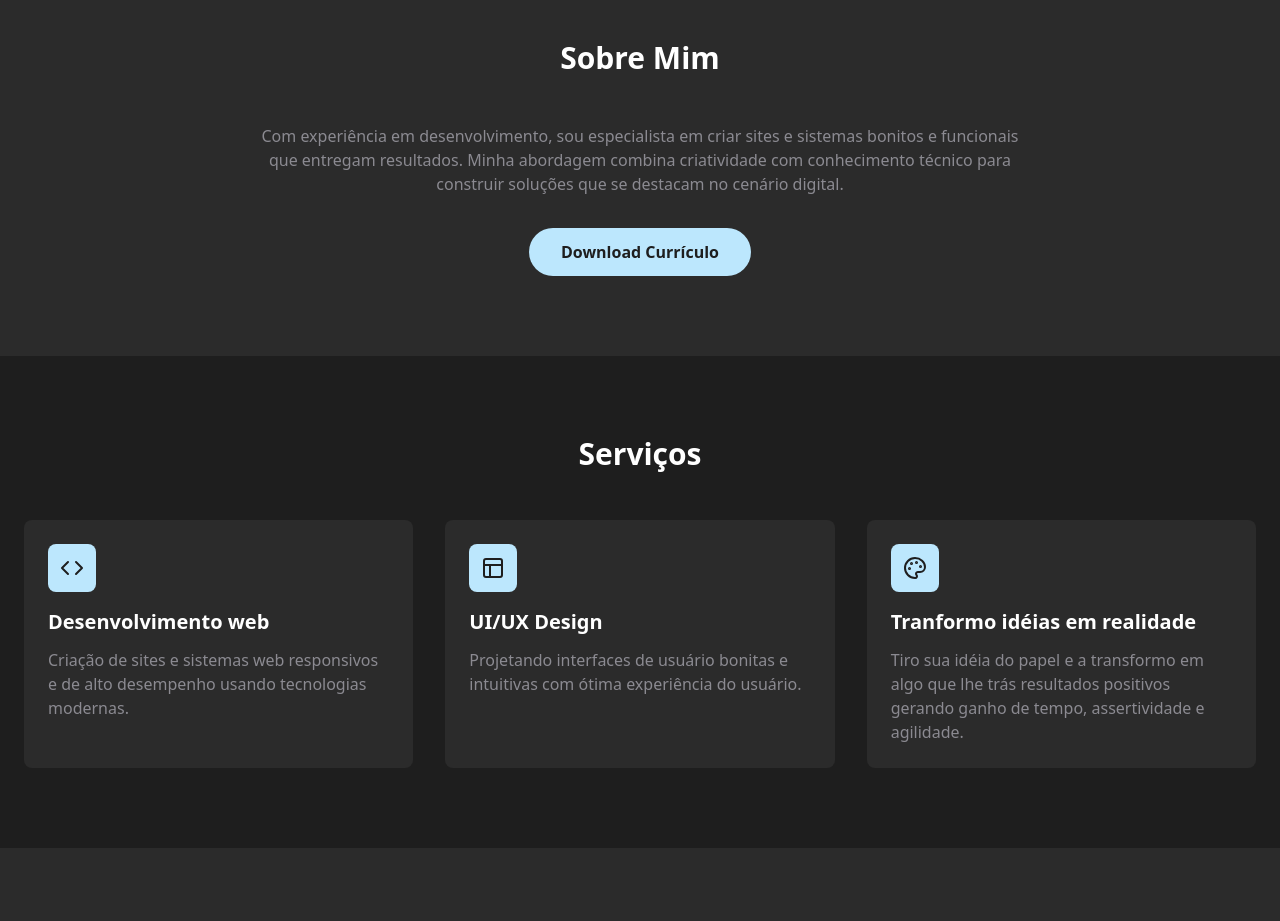
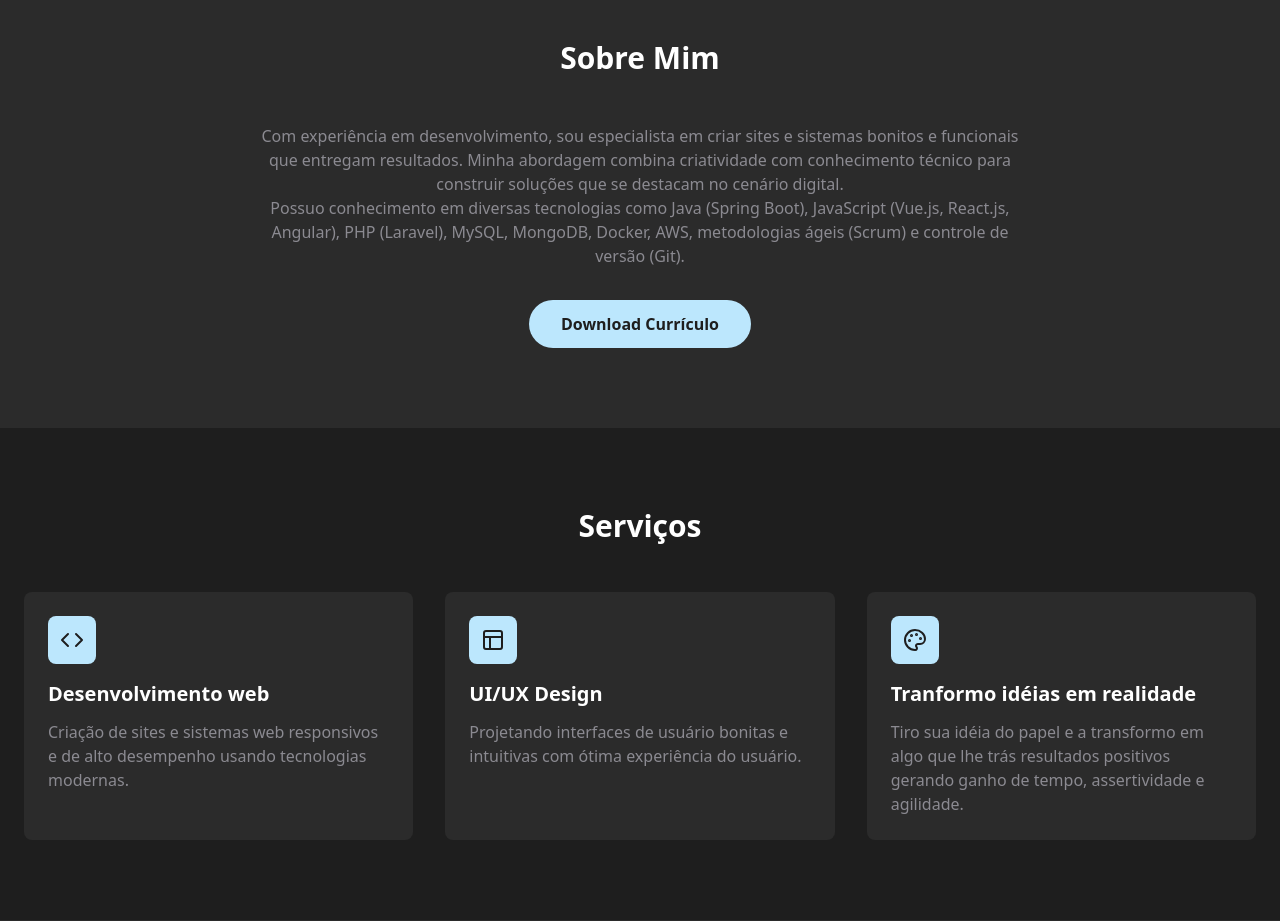
Before and after one commit to DevMatheusMarques/portfolio, a Vue app: page / in a window 1280 px wide. Shown: the part 840-1761 px from the top of the page. Built offline with nearby package versions, Linux system fonts and the light colour scheme.

Commit message:
refactor: Adjusted navigation links to work correctly.

```diff
--- a/src/App.vue
+++ b/src/App.vue
@@ -32,12 +32,13 @@
     </section>
 
     <!-- About Section -->
-    <section id="about" class="py-20 bg-[#2B2B2B]">
+    <section id="sobre mim" class="py-20 bg-[#2B2B2B]">
       <div class="container mx-auto px-6">
         <h2 class="text-3xl font-bold mb-12 text-center">Sobre Mim</h2>
         <div class="max-w-3xl mx-auto text-center">
           <p class="text-[#8B8A91] mb-8">
-            Com experiência em desenvolvimento, sou especialista em criar sites e sistemas bonitos e funcionais que entregam resultados. Minha abordagem combina criatividade com conhecimento técnico para construir soluções que se destacam no cenário digital.
+            Com experiência em desenvolvimento, sou especialista em criar sites e sistemas bonitos e funcionais que entregam resultados. Minha abordagem combina criatividade com conhecimento técnico para construir soluções que se destacam no cenário digital.<br>
+            Possuo conhecimento em diversas tecnologias como Java (Spring Boot), JavaScript (Vue.js, React.js, Angular), PHP (Laravel), MySQL, MongoDB, Docker, AWS, metodologias ágeis (Scrum) e controle de versão (Git).
           </p>
           <a href="/docs/000001Currículo%20-%20Matheus%20Henrique%20Couto%20Marques.pdf" download="Currículo - Matheus Marques">
             <button class="px-8 py-3 bg-[#BCE7FD] text-[#1E1E1E] rounded-full font-semibold hover:bg-opacity-90 transition-all cursor-pointer">
@@ -49,7 +50,7 @@
     </section>
 
     <!-- Services Section -->
-    <section id="services" class="py-20">
+    <section id="serviços" class="py-20">
       <div class="container mx-auto px-6">
         <h2 class="text-3xl font-bold mb-12 text-center">Serviços</h2>
         <div class="grid grid-cols-1 md:grid-cols-3 gap-8">
@@ -66,7 +67,7 @@
     </section>
 
     <!-- Projects Section -->
-    <section id="projects" class="py-20 bg-[#2B2B2B]">
+    <section id="projetos" class="py-20 bg-[#2B2B2B]">
       <div class="container mx-auto px-6">
         <h2 class="text-3xl font-bold mb-12 text-center">Projetos</h2>
         <div class="hidden md:flex justify-center gap-4 mb-12">
@@ -98,7 +99,7 @@
     </section>
 
     <!-- Contact Section -->
-    <section id="contact" class="py-20">
+    <section id="contato" class="py-20">
       <div class="container mx-auto px-6">
         <h2 class="text-3xl font-bold mb-12 text-center">Entre em contato comigo por Whatsapp</h2>
         <form @submit.prevent="handleSubmit" class="max-w-2xl mx-auto">
```
